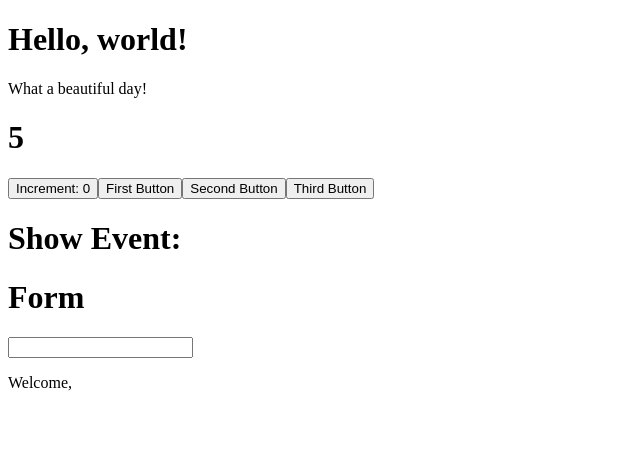
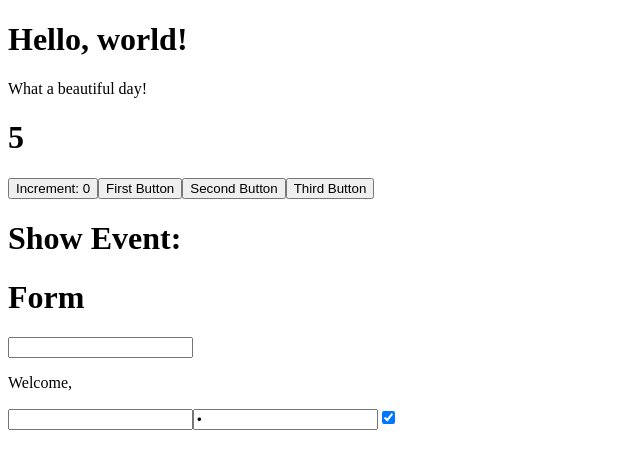
Before and after one commit to RiccardoPriolo/React-exercises, a React (Create React App) app: page / in a window 1280 px wide. Shown: the top 468 px of the page, without its empty margins (0-640 px from the left). Built offline with nearby package versions, Linux system fonts and the light colour scheme.

Commit message:
svolgimento forms-02

```diff
--- a/src/App.js
+++ b/src/App.js
@@ -5,6 +5,7 @@
 import ClickCounter from "./ClickCounter";
 import ClickTracker from "./Clicktracker";
 import InteractiveWelcome from "./InteractiveWelcome";
+import Login from "./Login";
 
 class App extends React.Component {
   render() {
@@ -16,6 +17,7 @@
         <ClickCounter />
         <ClickTracker />
         <InteractiveWelcome />
+        <Login />
       </div>
     );
   }
--- /dev/null
+++ b/src/Login.js
@@ -0,0 +1,43 @@
+import React from "react";
+
+class Login extends React.Component {
+  state = { username: " ", password: " ", remember: " " };
+
+  handleInputChange = (event) => {
+    const name = event.target.name;
+    const value = event.target.value;
+    const type = event.target.type;
+    const checked = event.target.checked;
+
+    this.setState({
+      [name]: type === "checkbox" ? checked : value,
+    });
+  };
+
+  render() {
+    return (
+      <>
+        <input
+          type="text"
+          name="username"
+          value={this.state.username}
+          onChange={this.handleInputChange}
+        />
+        <input
+          type="password"
+          name="password"
+          value={this.state.password}
+          onChange={this.handleInputChange}
+        />
+        <input
+          type="checkbox"
+          name="remember"
+          checked={this.state.remember}
+          onChange={this.handleInputChange}
+        />
+      </>
+    );
+  }
+}
+
+export default Login;
```
